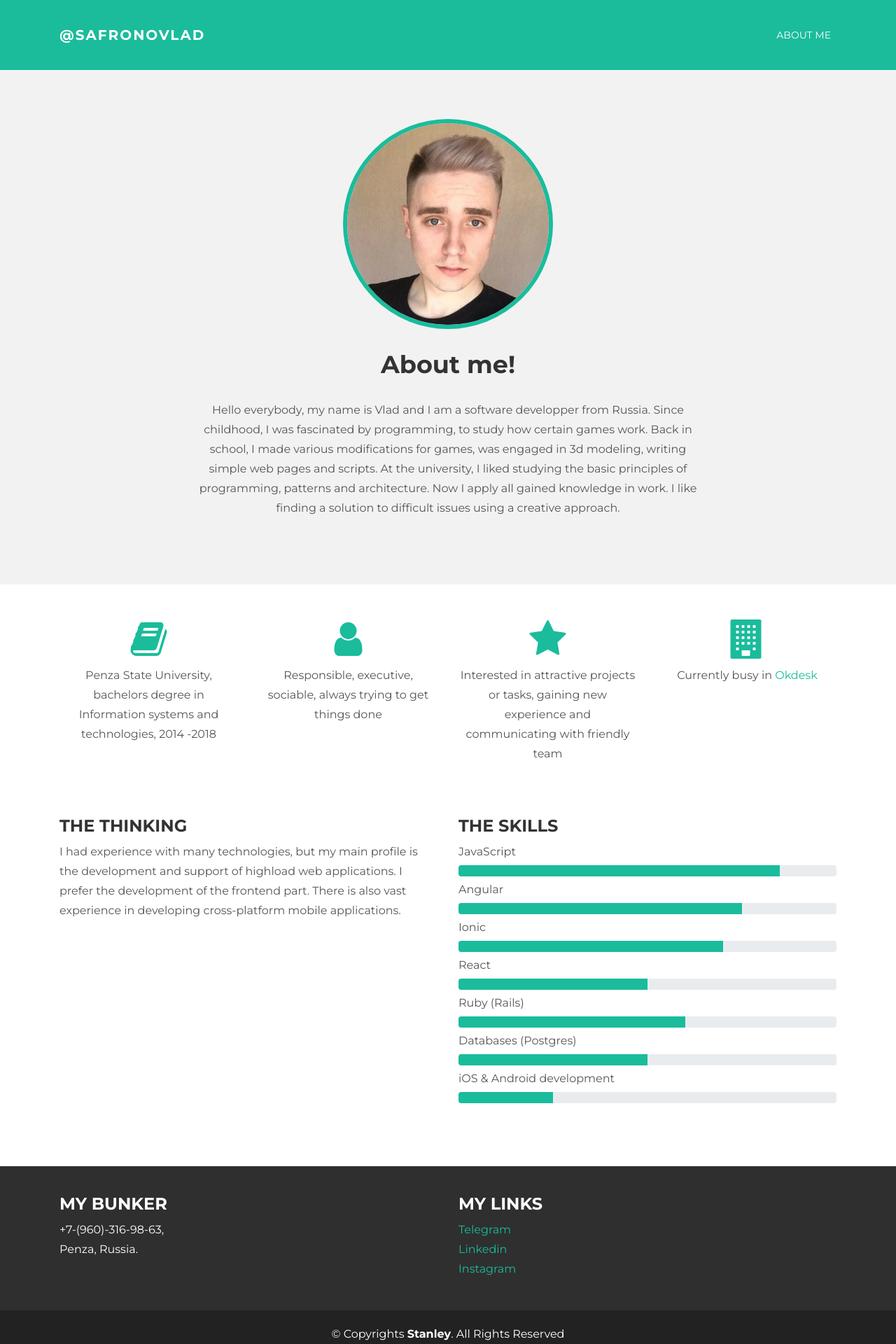
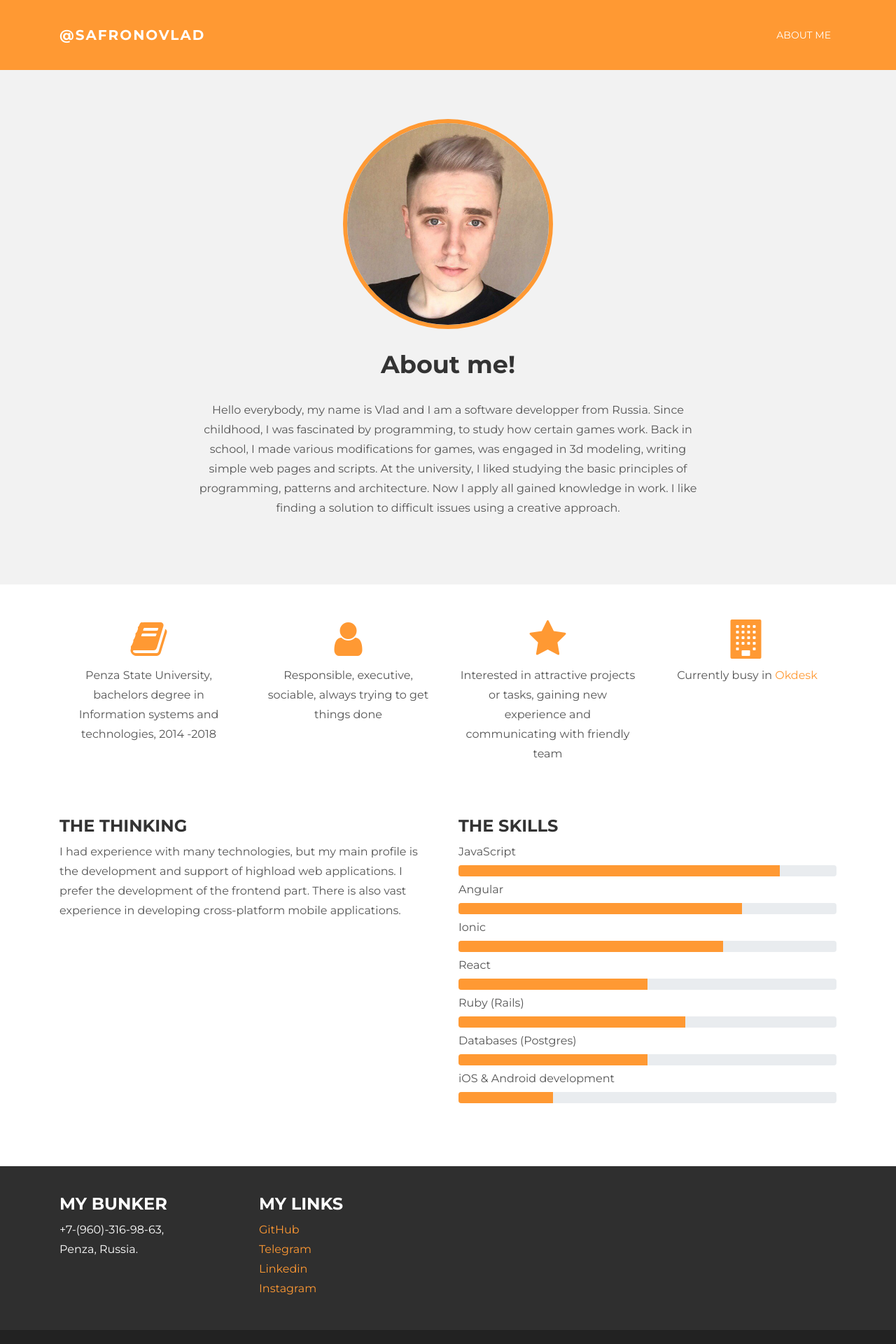
Before and after one commit to SafronovVV/personal-portfolio-front, an Angular app: page /about-me in a window 1280 px wide. Shown: the top 1920 px of the page at 70% size. Built offline with nearby package versions, Linux system fonts and the light colour scheme.

Commit message:
Add style global variables

```diff
--- a/angular.json
+++ b/angular.json
@@ -29,8 +29,13 @@
             ],
             "styles": [
               "src/styles.scss",
-              "node_modules/font-awesome/css/font-awesome.css"
+              "node_modules/font-awesome/css/font-awesome.css",
             ],
+            "stylePreprocessorOptions": {
+              "includePaths": [
+                "src/styles"
+              ]
+            },
             "scripts": []
           },
           "configurations": {
--- a/src/app/components/about-me/about-me.component.scss
+++ b/src/app/components/about-me/about-me.component.scss
@@ -1,3 +1,5 @@
+@import "variables";
+
 .skills-block {
   margin-top: 40px;
   margin-bottom: 40px;
@@ -7,7 +9,7 @@
   }
 
   .progress-bar-theme {
-  background-color: #1abc9c;
+  background-color: $main-color;
   }
 }
 
@@ -25,7 +27,7 @@
     width: 300px;
     height: auto;
     border-radius: 50%;
-    border: 6px solid #1abc9c;
+    border: 6px solid $main-color;
   }
 }
 
@@ -36,7 +38,7 @@
 
     .fa {
       margin-bottom: 10px;
-      color: #1abc9c;
+      color: $main-color;
     }
 
     p {
--- a/src/app/components/layout/footer/footer.component.html
+++ b/src/app/components/layout/footer/footer.component.html
@@ -1,15 +1,16 @@
 <div class="footer-block">
   <div class="container">
     <div class="row">
-      <div class="col-lg-6">
+      <div class="col-lg-3">
         <h4>My Bunker</h4>
         <p>
           +7-(960)-316-98-63, <br /> Penza, Russia.
         </p>
       </div>
-      <div class="col-lg-6">
+      <div class="col-lg-3">
         <h4>My Links</h4>
         <p>
+          <a target="_blank" href="https://github.com/SafronovVV">GitHub</a><br />
           <a target="_blank" href="https://t.me/safronovlad">Telegram</a><br />
           <a target="_blank" href="https://www.linkedin.com/in/vladislav-safronov-36945a173/">Linkedin</a><br />
           <a target="_blank" href="https://www.instagram.com/safronovladislav/">Instagram</a>
--- a/src/app/components/layout/footer/footer.component.scss
+++ b/src/app/components/layout/footer/footer.component.scss
@@ -24,10 +24,6 @@
     color: #fff;
   }
 
-  a {
-    color: #1abc9c;
-  }
-
   .credits {
     color: #999;
   }
--- a/src/app/components/layout/header/header.component.html
+++ b/src/app/components/layout/header/header.component.html
@@ -1,6 +1,6 @@
 <nav class="navbar navbar-expand-lg navbar-dark bg-dark">
   <div class="container">
-    <a target="_blank" class="navbar-brand" href="#">@safronovlad</a>
+    <a class="navbar-brand" href="#">@safronovlad</a>
     <button *ngIf="linksList.length > 0" class="navbar-toggler" type="button" (click)="toggleNavbar()">
       <span class="navbar-toggler-icon"></span>
     </button>
--- a/src/app/components/layout/header/header.component.scss
+++ b/src/app/components/layout/header/header.component.scss
@@ -1,9 +1,11 @@
+@import "variables";
+
 .navbar.navbar-dark {
   text-transform: uppercase;
   margin-bottom: 0px;
   padding: 30px 0;
-  background-color: #1abc9c!important;
-  border-color: #16a085;
+  background-color: $main-color!important;
+  border-color: $main-color;
 
   .navbar-brand {
     color: white;
--- a/src/styles.scss
+++ b/src/styles.scss
@@ -1,6 +1,7 @@
 /* You can add global styles to this file, and also import other style files */
 @import '~bootstrap/dist/css/bootstrap.min.css';
 @import url('https://fonts.googleapis.com/css?family=Montserrat:300,400,500,700');
+@import "variables";
 
 body {
   background-color: #ffffff;
@@ -44,7 +45,7 @@ div {
 /* Links */
 
 a {
-  color: #1abc9c;
+  color: $main-color;
   word-wrap: break-word;
   -webkit-transition: color 0.1s ease-in, background 0.1s ease-in;
   -moz-transition: color 0.1s ease-in, background 0.1s ease-in;
--- /dev/null
+++ b/src/styles/variables.scss
@@ -0,0 +1 @@
+$main-color: #ff9933;
```
